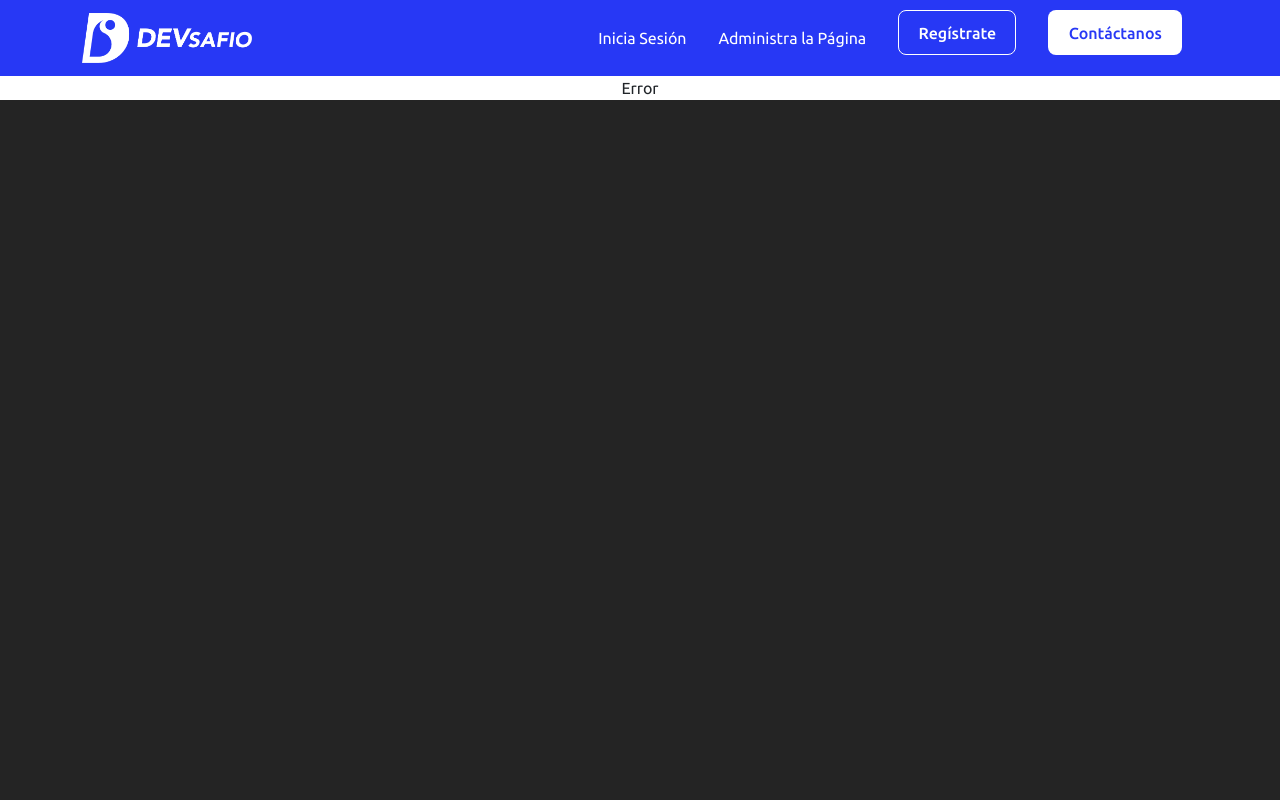
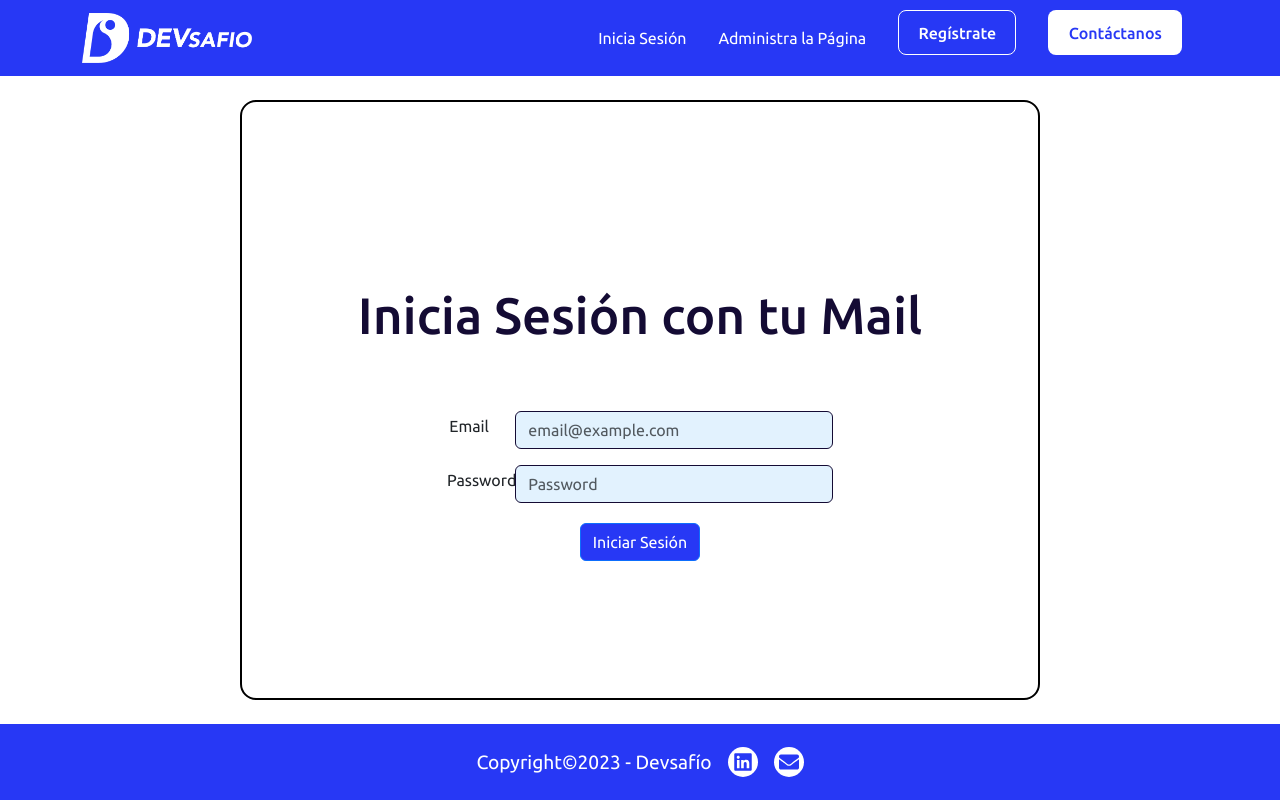
Before and after one commit to dlab-team/c17-incubadora-frontend, a React (Vite) app: page /mail in a window 1280 px wide. Built offline with nearby package versions, Linux system fonts and the light colour scheme.

Commit message:
agregue logica en el inicio de sesion con email, y algunos detalles de css

```diff
--- a/src/App.css
+++ b/src/App.css
@@ -25,6 +25,13 @@
   filter: drop-shadow(0 0 2em #61dafbaa);
 }
 
+.contenedor-completo {
+  display: grid;
+  grid-template-rows: 76px 1fr 76px;
+  min-height: 100vh;
+  align-items: center;
+}
+
 @keyframes logo-spin {
   from {
     transform: rotate(0deg);
--- a/src/App.jsx
+++ b/src/App.jsx
@@ -8,10 +8,8 @@ function App() {
   return (
     <>
       <BrowserRouter>
-        <NavigationBar />
         <Router />
-    </BrowserRouter>
-
+      </BrowserRouter>
     </>
   );
 }
--- a/src/components/footer/Footer.css
+++ b/src/components/footer/Footer.css
@@ -22,6 +22,7 @@
 .footer-text {
   margin: 0;
   font-size: 1.2rem;
+  color: white;
 }
 
 .icon {
--- a/src/components/login/Login.jsx
+++ b/src/components/login/Login.jsx
@@ -7,6 +7,7 @@ import { AiFillGoogleCircle } from "react-icons/ai";
 import { CiLinkedin } from "react-icons/ci";
 import { FaTwitter } from "react-icons/fa";
 import { IoLogoGithub } from "react-icons/io";
+import { Link } from "react-router-dom";
 
 import "./login.css";
 
@@ -32,7 +33,8 @@ const Login = () => {
         <Row className="justify-content-md-center">
           <Col xs={12} className="pt-4">
             <Button variant="outline-secondary">
-              <CiMail /> Ingresa con tu mail
+              <CiMail className="link-mail" />
+              <Link to="/mail"> Ingresa con tu mail</Link>
             </Button>
           </Col>
         </Row>
--- /dev/null
+++ b/src/components/login/LoginMail.jsx
@@ -0,0 +1,91 @@
+import React, { useState } from "react";
+import Col from "react-bootstrap/Col";
+import Form from "react-bootstrap/Form";
+import Row from "react-bootstrap/Row";
+import Container from "react-bootstrap/Container";
+import Button from "react-bootstrap/Button";
+
+function LoginMail() {
+  const [email, setEmail] = useState("");
+  const [password, setPassword] = useState("");
+  const [errors, setErrors] = useState({});
+
+  const validateForm = () => {
+    let valid = true;
+    const newErrors = {};
+
+    // Validación del correo electrónico con regex
+    const emailRegex = /^[^\s@]+@[^\s@]+\.[^\s@]+$/;
+    if (!email.trim() || !emailRegex.test(email)) {
+      newErrors.email = "Por favor ingresa un correo electrónico válido";
+      valid = false;
+    }
+
+    // Validación de la contraseña con regex
+    if (!password.trim() || password.trim().length < 8) {
+      newErrors.password = "La contraseña debe tener al menos 8 caracteres";
+      valid = false;
+    } else if (!/[A-Z]/.test(password)) {
+      newErrors.password = "La contraseña debe contener al menos una letra mayúscula";
+      valid = false;
+    }
+
+    setErrors(newErrors);
+    return valid;
+  };
+
+  const handleSubmit = (e) => {
+    e.preventDefault();
+    if (validateForm()) {
+      // await fetch ("endpoint backend", {method: "post", body: {email,password}})
+    } else {
+      console.log("error");
+    }
+  };
+
+  return (
+    <Container className="bg-white container-login-mail my-3 d-flex justify-content-center align-items-center">
+      <h1 className="pt-5 container-h1">Inicia Sesión con tu Mail</h1>
+      <Col xs={12} md={6}>
+        <Form onSubmit={handleSubmit}>
+          <Form.Group as={Row} className="mb-2" controlId="formPlaintextEmail">
+            <Form.Label column sm={2}>
+              Email
+            </Form.Label>
+            <Col sm={10}>
+              <Form.Control
+                placeholder="email@example.com"
+                className="my-1"
+                value={email}
+                onChange={(e) => setEmail(e.target.value)}
+                isInvalid={!!errors.email}
+              />
+              <Form.Control.Feedback type="invalid">{errors.email}</Form.Control.Feedback>
+            </Col>
+          </Form.Group>
+          <Form.Group as={Row} className="mb-3" controlId="formPlaintextPassword">
+            <Form.Label column sm={2}>
+              Password
+            </Form.Label>
+            <Col sm={10}>
+              <Form.Control
+                type="password"
+                placeholder="Password"
+                className="my-1"
+                value={password}
+                onChange={(e) => setPassword(e.target.value)}
+                isInvalid={!!errors.password}
+              />
+              <Form.Control.Feedback type="invalid">{errors.password}</Form.Control.Feedback>
+            </Col>
+          </Form.Group>
+          <Button className="login-button" type="submit">
+            Iniciar Sesión
+          </Button>
+        </Form>
+      </Col>
+    </Container>
+  );
+}
+
+export default LoginMail;
--- a/src/components/login/login.css
+++ b/src/components/login/login.css
@@ -1,23 +1,44 @@
-
-h1{
-    color: #140B34;
+h1 {
+  color: #140b34;
 }
 
-.bg_body_login{
-    background: rgb(39,56,245);
-background: linear-gradient(180deg, rgba(39,56,245,1) 0%, rgba(30,35,154,1) 50%, rgba(20,11,52,1) 100%) ;
+.bg_body_login {
+  background: rgb(39, 56, 245);
+  background: linear-gradient(180deg, rgba(39, 56, 245, 1) 0%, rgba(30, 35, 154, 1) 50%, rgba(20, 11, 52, 1) 100%);
   height: 100%;
 }
-.container-login{
+.container-login {
   max-width: 1104px;
   height: 800px;
   width: 100%;
   border: 10px solid #000000;
   border-radius: 16px;
-
 }
-.parrafo-login{
+.parrafo-login {
   font-size: 24px;
   line-height: 36px;
   font-weight: 400;
 }
+
+.container-login-mail {
+  max-width: 800px;
+  height: 600px;
+  width: 100%;
+  border: 2px solid #000000;
+  border-radius: 16px;
+  display: flex;
+  flex-direction: column;
+}
+
+.link-mail {
+  text-decoration: none;
+  color: black;
+}
+
+.container-h1 {
+  margin-bottom: 4rem;
+}
+
+.login-button {
+  background: rgb(39, 56, 245);
+}
--- a/src/components/navbar/NavigationBar.jsx
+++ b/src/components/navbar/NavigationBar.jsx
@@ -7,7 +7,7 @@ import "./navbar.css";
 
 const NavigationBar = () => {
   return (
-    <Navbar expand="lg" className="navbar-devsafio" variant="dark">
+    <Navbar expand="lg" className="navbar-devsafio sticky-top" variant="dark">
       <Container>
         <Navbar.Brand>
           <Link to={"/"}>
--- a/src/router/Router.jsx
+++ b/src/router/Router.jsx
@@ -8,10 +8,14 @@ import ContactUs from "../components/contactUs/ContactUs";
 import Login from "../components/login/Login";
 import Formulario from "../views/Formulario";
 import Profiles from "../components/profiles/Profiles";
+import LoginMail from "../components/login/LoginMail";
+import Footer from "../components/footer/Footer";
+import NavigationBar from "../components/navbar/NavigationBar";
 
 const Router = () => {
   return (
-    <>
+    <div className="contenedor-completo">
+      <NavigationBar />
       <Routes>
         <Route path="/" element={<Home />} />
         <Route path="/profile" element={<Profile />} />
@@ -21,8 +25,10 @@ const Router = () => {
         <Route path="/contactanos" element={<ContactUs />} />
         <Route path="*" element={<Error />} />
         <Route path="/formulario" element={<Formulario />} />
+        <Route path="/mail" element={<LoginMail />} />
       </Routes>
-    </>
+      <Footer />
+    </div>
   );
 };
 
--- a/src/views/home.jsx
+++ b/src/views/home.jsx
@@ -3,7 +3,6 @@ import BannerPrincipal from "../components/BannerPrincipal/BannerPrincipal";
 
 import SinJrsNoHaySeniors from "../components/SinJrsNoHaySeniors/SinJrsNoHaySeniors";
 import { ComoFuncionamos } from "../components/ComoFuncionamos/ComoFuncionamos";
-import Footer from "../components/footer/Footer";
 import DevsafioSistema from "../components/DevsafioSistema/DevsafioSistema";
 
 function Home() {
@@ -13,7 +12,6 @@ function Home() {
       <ComoFuncionamos />
       <SinJrsNoHaySeniors />
       <DevsafioSistema />
-			<Footer />
     </>
   );
 }
```
Lines whose indentation alone changed are shown as unchanged.
